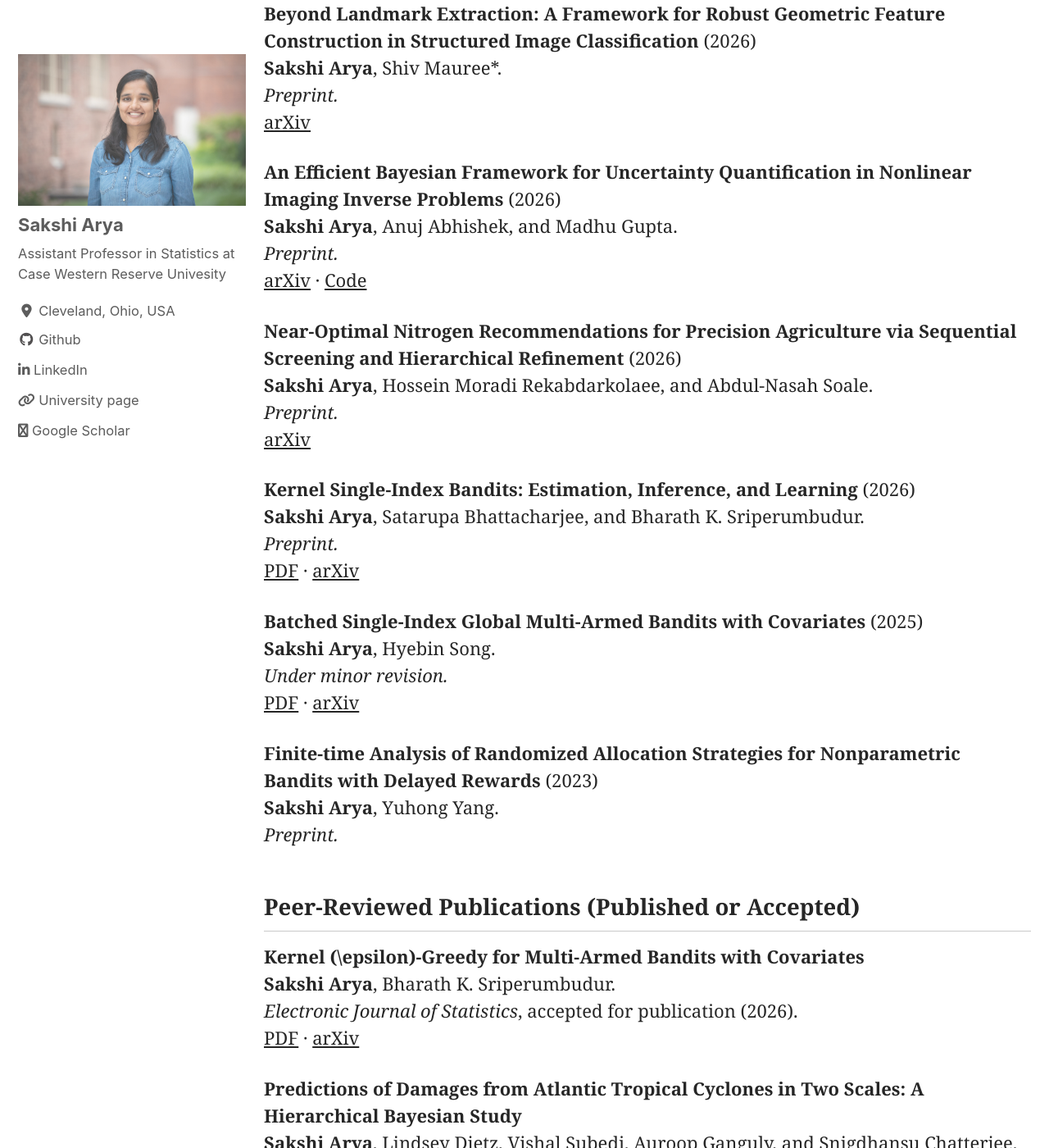
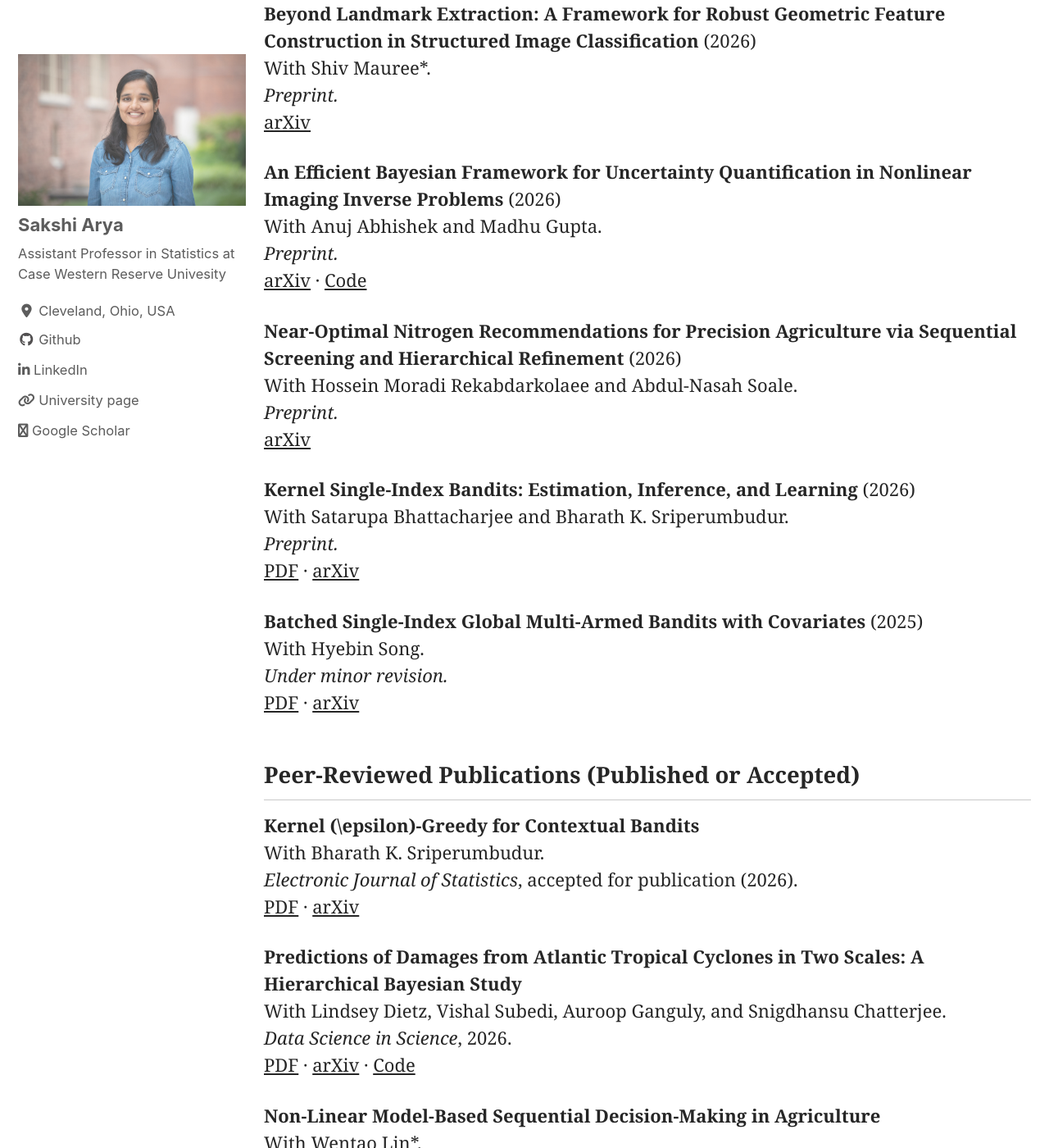
Before and after one commit to sakshiarya/sakshiarya.github.io, a Jekyll site: the page built from _pages/publications.md, in a window 1280 px wide and 1400 px high, scrolled down 705 px. Shown: the whole window at 82% size. Built offline with Jekyll 4.4.1, drawn with Linux system fonts in a browser that asks for light colours; cached includes are drawn as plain includes; nearby versions of some CDN libraries; some of the changed text lies outside the part shown.

Commit message:
Updating website

```diff
--- a/_pages/publications.md
+++ b/_pages/publications.md
@@ -16,54 +16,51 @@ author_profile: true
 ## Preprints and Manuscripts Under Review
 
 **Elicitation and Decision Geometry in Single-Index Bandits** (2026)
-**Sakshi Arya**, Cheng Soon Ong.
+With Cheng Soon Ong.
 *Preprint.*
 [arXiv](https://arxiv.org/pdf/2609.35622)
 
 **Beyond Landmark Extraction: A Framework for Robust Geometric Feature Construction in Structured Image Classification** (2026)
-**Sakshi Arya**, Shiv Mauree\*.
+With Shiv Mauree\*.
 *Preprint.*
 [arXiv](https://arxiv.org/pdf/2609.00634)
 
 **An Efficient Bayesian Framework for Uncertainty Quantification in Nonlinear Imaging Inverse Problems** (2026)
-**Sakshi Arya**, Anuj Abhishek, and Madhu Gupta.
+With Anuj Abhishek and Madhu Gupta.
 *Preprint.*
 [arXiv](https://arxiv.org/pdf/2607.10817v1) · [Code](https://github.com/sakshiarya/bayesian-uq-qpat-eit)
 
 **Near-Optimal Nitrogen Recommendations for Precision Agriculture via Sequential Screening and Hierarchical Refinement** (2026)
-**Sakshi Arya**, Hossein Moradi Rekabdarkolaee, and Abdul-Nasah Soale.
+With Hossein Moradi Rekabdarkolaee and Abdul-Nasah Soale.
 *Preprint.*
 [arXiv](https://arxiv.org/abs/2606.31661)
 
 **Kernel Single-Index Bandits: Estimation, Inference, and Learning** (2026)
-**Sakshi Arya**, Satarupa Bhattacharjee, and Bharath K. Sriperumbudur.
+With Satarupa Bhattacharjee and Bharath K. Sriperumbudur.
 *Preprint.*
 [PDF](/assets/pdf/KSIBarXiv.pdf) · [arXiv](https://arxiv.org/abs/2603.18938)
 
 **Batched Single-Index Global Multi-Armed Bandits with Covariates** (2025)
-**Sakshi Arya**, Hyebin Song.
+With Hyebin Song.
 *Under minor revision.*
 [PDF](/assets/pdf/SIRBandits.pdf) · [arXiv](https://arxiv.org/abs/2503.00565)
 
-**Finite-time Analysis of Randomized Allocation Strategies for Nonparametric Bandits with Delayed Rewards** (2023)
-**Sakshi Arya**, Yuhong Yang.
-*Preprint.*
 
 
 ## Peer-Reviewed Publications (Published or Accepted)
 
-**Kernel \(\epsilon\)-Greedy for Multi-Armed Bandits with Covariates**
-**Sakshi Arya**, Bharath K. Sriperumbudur.
+**Kernel \(\epsilon\)-Greedy for Contextual Bandits**
+With Bharath K. Sriperumbudur.
 *Electronic Journal of Statistics*, accepted for publication (2026).
 [PDF](/assets/pdf/kernel_eps_greedy.pdf) · [arXiv](https://arxiv.org/abs/2306.17329)
 
 **Predictions of Damages from Atlantic Tropical Cyclones in Two Scales: A Hierarchical Bayesian Study**
-**Sakshi Arya**, Lindsey Dietz, Vishal Subedi, Auroop Ganguly, and Snigdhansu Chatterjee.
+With Lindsey Dietz, Vishal Subedi, Auroop Ganguly, and Snigdhansu Chatterjee.
 *Data Science in Science*, 2026.
 [PDF](https://www.tandfonline.com/doi/full/10.1080/26941899.2026.2676418) · [arXiv](https://arxiv.org/abs/2208.07899) · [Code](https://github.com/sakshiarya/Tropical_Hurricane_Damages_Bayesian)
 
 **Non-Linear Model-Based Sequential Decision-Making in Agriculture**
-**Sakshi Arya**, Wentao Lin\*.
+With Wentao Lin\*.
 *Environmental Research Communications*, 2026.
 [PDF](https://iopscience.iop.org/article/10.1088/2515-7620/ae489e) · [arXiv](https://arxiv.org/abs/2509.01924)
 
@@ -73,21 +70,21 @@ author_profile: true
 [PDF](/assets/pdf/CameraReadyVersionBankUCB.pdf) · [arXiv](https://arxiv.org/abs/2505.10498)
 
 **Adaptive Estimation of a Function from its Exponential Radon Transform in Presence of Noise**
-**Sakshi Arya**, Anuj Abhishek.
+With Anuj Abhishek.
 *Sankhya A*, 85, 1127–1155 (2023).
 [PDF](/assets/pdf/SankhyaA_AA_SA.pdf) · [arXiv](https://arxiv.org/abs/2011.06887)
 
 **To Update or Not to Update? Delayed Nonparametric Bandits with Randomized Allocation**
-**Sakshi Arya**, Yuhong Yang.
+With Yuhong Yang.
 *Stat*, 10:e366 (2021).
 [PDF](/assets/pdf/STAT_DelayedBandits_SakshiArya.pdf) · [arXiv](https://arxiv.org/pdf/2005.13078)
 
 **Randomized Allocation with Nonparametric Estimation for Contextual Multi-Armed Bandits with Delayed Rewards**
-**Sakshi Arya**, Yuhong Yang.
+With Yuhong Yang.
 *Statistics & Probability Letters*, 164, 108818 (2020).
 [PDF](/assets/pdf/SPLpaperpublished-main.pdf) · [arXiv](https://arxiv.org/abs/1902.00819)
 
 **Unbiased Sampling of Users from (Online) Activity Data**
-**Sakshi Arya**, Zach W. Almquist, Li Zeng, and Emma Spiro.
+With Zach W. Almquist, Li Zeng, and Emma Spiro.
 *Field Methods*, 31(1), 23–38 (2019).
 [PDF](/assets/pdf/FieldMethods.pdf)
```
